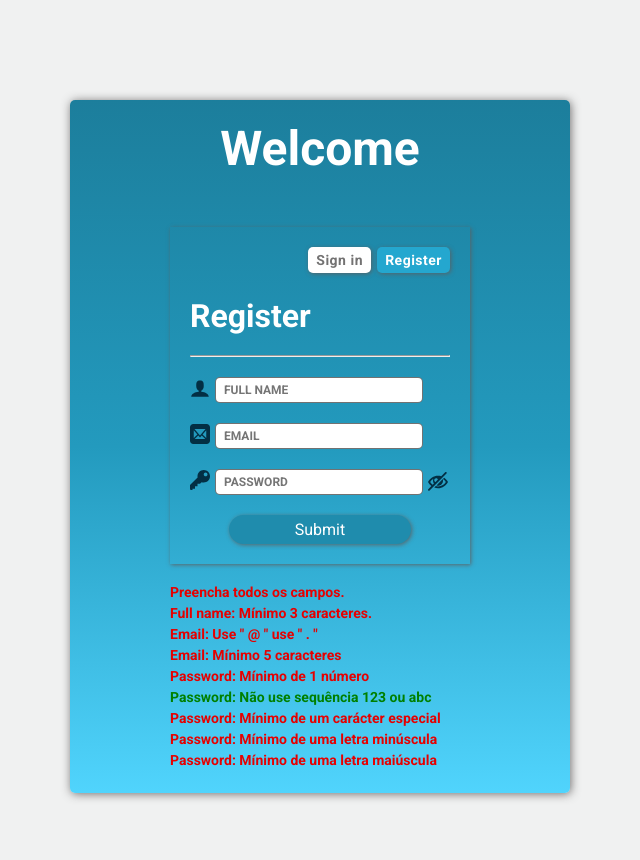
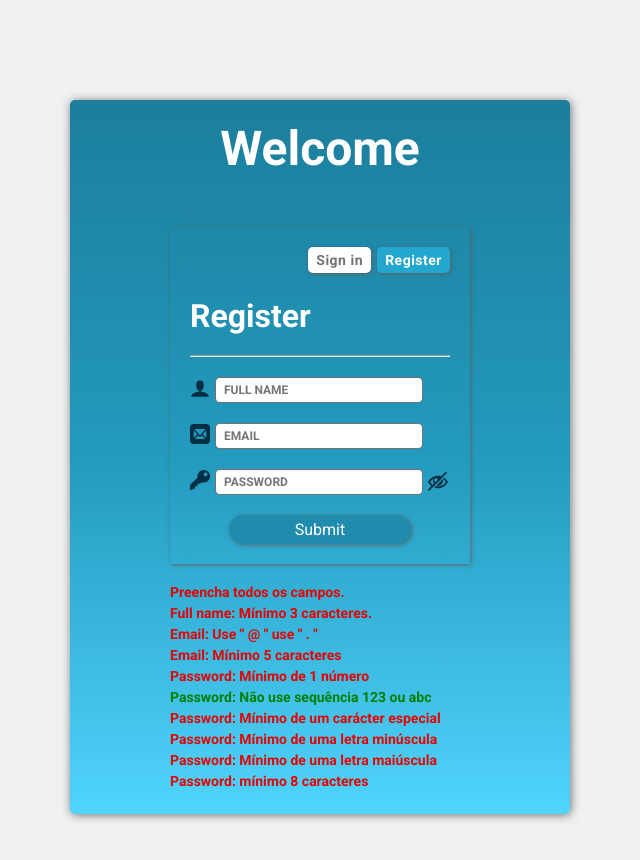
Before and after one commit to CelsoTavares/register-login, a React (Vite) app: page / in a window 1280 px wide. Shown: the top 860 px of the page, without its empty margins (320-960 px from the left). Built offline with nearby package versions, Linux system fonts and the light colour scheme.

Commit message:
Update App.jsx

```diff
--- a/src/App.jsx
+++ b/src/App.jsx
@@ -144,6 +144,10 @@ function submit(){
           <p style={{color: '#e60000'}}>Password: Mínimo de uma letra maiúscula</p>
           :<p style={{color: 'green'}}>Password: Mínimo de uma letra maiúscula</p>}
 
+          {password1.length < 8 ?
+          <p style={{color: '#e60000'}}>Password: mínimo 8 caracteres</p>
+          :<p style={{color: 'green'}}>Password: mínimo 8 caracteres</p>}
+
         </div>
     </div>
   );
```
